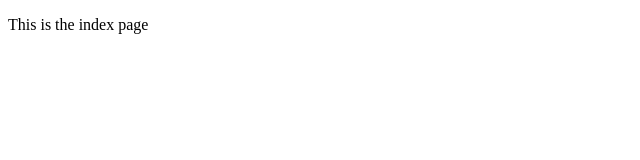
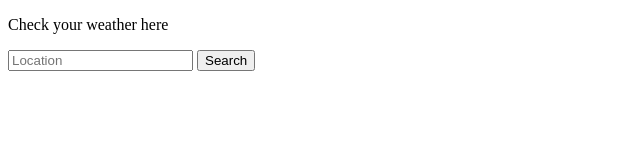
Before and after one commit to RunHannah/nodejs-weather, a website: page views/index.html in a window 1280 px wide. Shown: the whole page, without its empty margins (0-640 px from the left). Drawn offline with Linux system fonts and the light colour scheme.

Commit message:
Create input form.

```diff
--- /dev/null
+++ b/public/js/app.js
@@ -0,0 +1 @@
+console.log('Client side javascript file is loaded.');
--- a/views/index.html
+++ b/views/index.html
@@ -8,10 +8,18 @@
   </head>
 
   <body>
-    <div>
-      <p>This is the index page</p>
+    <div class="main-content">
+      <p>Check your weather here</p>
+
+      <form>
+        <input placeholder="Location" />
+        <button>Search</button>
+      </form>
+
+      <p id="message-1"></p>
+      <p id="message-2"></p>
     </div>
 
-    <script src=""></script>
+    <!-- <script src="/js/app.js"></script> -->
   </body>
 </html>
```
Also changed, not shown: server.js (+5 -6 lines).
